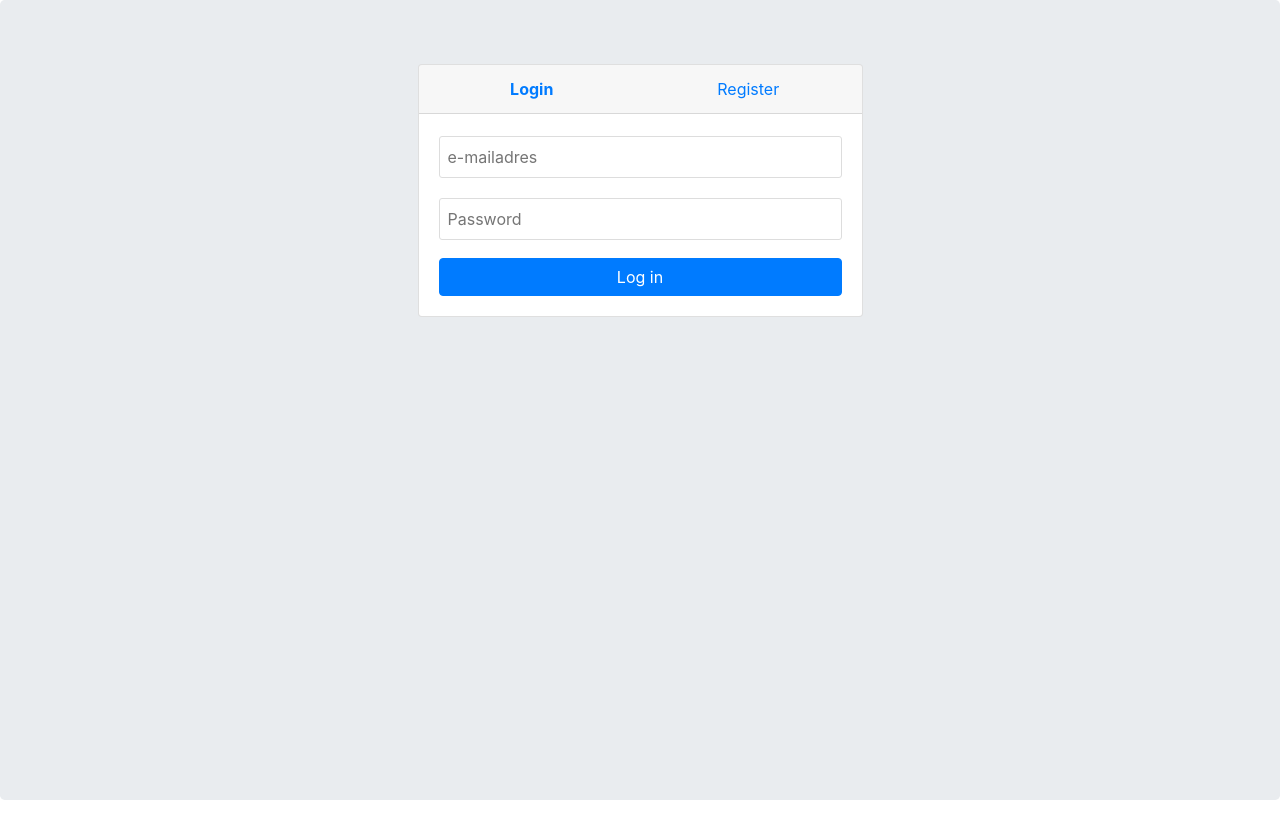
After one commit to CarbonvanE/solar, a Django app: page /login in a window 1280 px wide. The commit adds this page. Run offline with Django 3.2, Linux system fonts and the light colour scheme; style sheets or scripts are compiled from the project's sources; parts of the project's set-up code (start-up, migrations or seed data) failed here and were passed over; some libraries are stand-ins or nearby versions.

Commit message:
feat: Created the login/register page

```diff
--- /dev/null
+++ b/app/static/app/logic/login.js
@@ -0,0 +1,21 @@
+const loginButton = document.querySelector("#login-link"),
+    registerButton = document.querySelector("#register-link"),
+    loginForm = document.querySelector("#login-form"),
+    registerForm = document.querySelector("#register-form");
+
+
+registerButton.onclick = function(e) {
+    registerButton.classList.add('active');
+    loginButton.classList.remove('active');
+
+    loginForm.style.display = 'none';
+    registerForm.style.display = 'block';
+}
+
+loginButton.onclick = function(e) {
+    loginButton.classList.add('active')
+    registerButton.classList.remove('active')
+
+    loginForm.style.display = 'block';
+    registerForm.style.display = 'none';
+}
--- /dev/null
+++ b/app/static/app/stylesheets/sass/login.scss
@@ -0,0 +1,32 @@
+.vertical-center {
+    min-height: 100vh;
+
+    #icon {
+        width: 100%;
+        margin-bottom: 20px;
+    }
+
+    .active {
+        font-weight: bold;
+    }
+
+    #register-form {
+        display: none;
+    }
+
+    input {
+        width: 100%;
+    }
+
+    input[type="text"],
+    input[type="email"],
+    input[type="password"] {
+        height: 42px;
+        margin-left: auto;
+        margin-right: auto;
+        border: 1px solid #ddd;
+        border-radius: 3px;
+        padding: 8px;
+        margin: 2px 0;
+    }
+}
--- a/app/templates/app/base/base.html
+++ b/app/templates/app/base/base.html
@@ -8,11 +8,13 @@
     <meta http-equiv="X-UA-Compatible" content="ie=edge">
 
     <link rel="stylesheet" href="{% static 'app/stylesheets/public/base.css' %}">
+    {% block CSSblock %}{% endblock %}
 
     <title>{% block title %}{% endblock %}</title>
 </head>
 <body>
     {% block body %}
     {% endblock %}
+    {% block JSblock %}{% endblock %}
 </body>
 </html>
--- /dev/null
+++ b/app/templates/app/login.html
@@ -0,0 +1,82 @@
+{% extends "app/base/base.html" %}
+
+{% block CSSblock %}
+    {% load static %}
+    <link rel="stylesheet" href="{% static 'app/stylesheets/public/login.css' %}">
+{% endblock %}
+
+{% block JSblock %}
+    <script type="text/javascript" src="{% static 'app/logic/login.js' %}"></script>
+{% endblock %}
+
+{% block title%}
+    van Eldik Solar
+{% endblock %}
+
+{% block body %}
+    <div class="jumbotron vertical-center">
+        <div class="container">
+            <!-- <div class="row justify-content-md-center">
+                <div class="col-2 col-offset-5" id="iconc">
+                    <img src="{% static "app/images/sun.svg" %}" alt="Sun behind cloud" id="icon"/>
+                </div>
+            </div> -->
+            <div class="row justify-content-md-center">
+                <div class="col-md-5">
+                    <div class="card">
+                        <div class="card-header">
+                            <div class="row">
+                                <div class="col text-center">
+                                    <a href="#" id="login-link" class="active">
+                                        Login
+                                    </a>
+                                </div>
+                                <div class="col text-center">
+                                    <a href="#" id="register-link">
+                                        Register
+                                    </a>
+                                </div>
+                            </div>
+                        </div>
+                        <div class="card-body">
+                            <div class="row">
+                                <div class="col-lg-12 ">
+                                    <form action="" id="login-form" action="{% url 'login_and_register' %}" method="post">
+                                        {% csrf_token %}
+                                        <div class="form-group">
+                                            <input type="email" name="username" placeholder="e-mailadres">
+                                        </div>
+                                        <div class="form-group">
+                                            <input type="password" name="password" placeholder="Password">
+                                        </div>
+                                        <input class="btn btn-primary" type="submit" value="Log in">
+                                    </form>
+                                    <form action="" id="register-form" action="{% url 'login_and_register' %}" method="post" >
+                                        {% csrf_token %}
+                                        <div class="form-group">
+                                            <input type="text" name="super-secret-code" placeholder="Super secret code">
+                                        </div>
+                                        <br>
+                                        <div class="form-group">
+                                            <input type="text" name="first-name" placeholder="First name">
+                                        </div>
+                                        <div class="form-group">
+                                            <input type="email" name="username" placeholder="e-mailadres">
+                                        </div>
+                                        <div class="form-group">
+                                            <input type="password" name="password" placeholder="Password">
+                                        </div>
+                                        <div class="form-group">
+                                            <input type="password" name="password-check" placeholder="Password">
+                                        </div>
+                                        <input class="btn btn-primary" type="submit" value="Register">
+                                    </form>
+                                </div>
+                            </div>
+                        </div>
+                    </div>
+                </div>
+            </div>
+        </div>
+    </div>
+{% endblock %}
--- a/app/urls.py
+++ b/app/urls.py
@@ -1,6 +1,9 @@
 from django.urls import path
+
 from . import views
 
-urlpatterns = {
+urlpatterns = [
     path('', views.index, name='index'),
-}
+    path('login', views.login, name='login'),
+    path('login_and_register', views.login_and_register, name='login_and_register'),
+]
--- a/app/views.py
+++ b/app/views.py
@@ -3,3 +3,11 @@ from django.shortcuts import render
 # Create your views here.
 def index(request):
     return render(request, "app/index.html")
+
+
+def login(request):
+    return render(request, "app/login.html")
+
+
+def login_and_register(request):
+    return render(request, "app/login.html")
```
Also changed, not shown: app/static/app/images/sun.svg (added), 1 other file.
